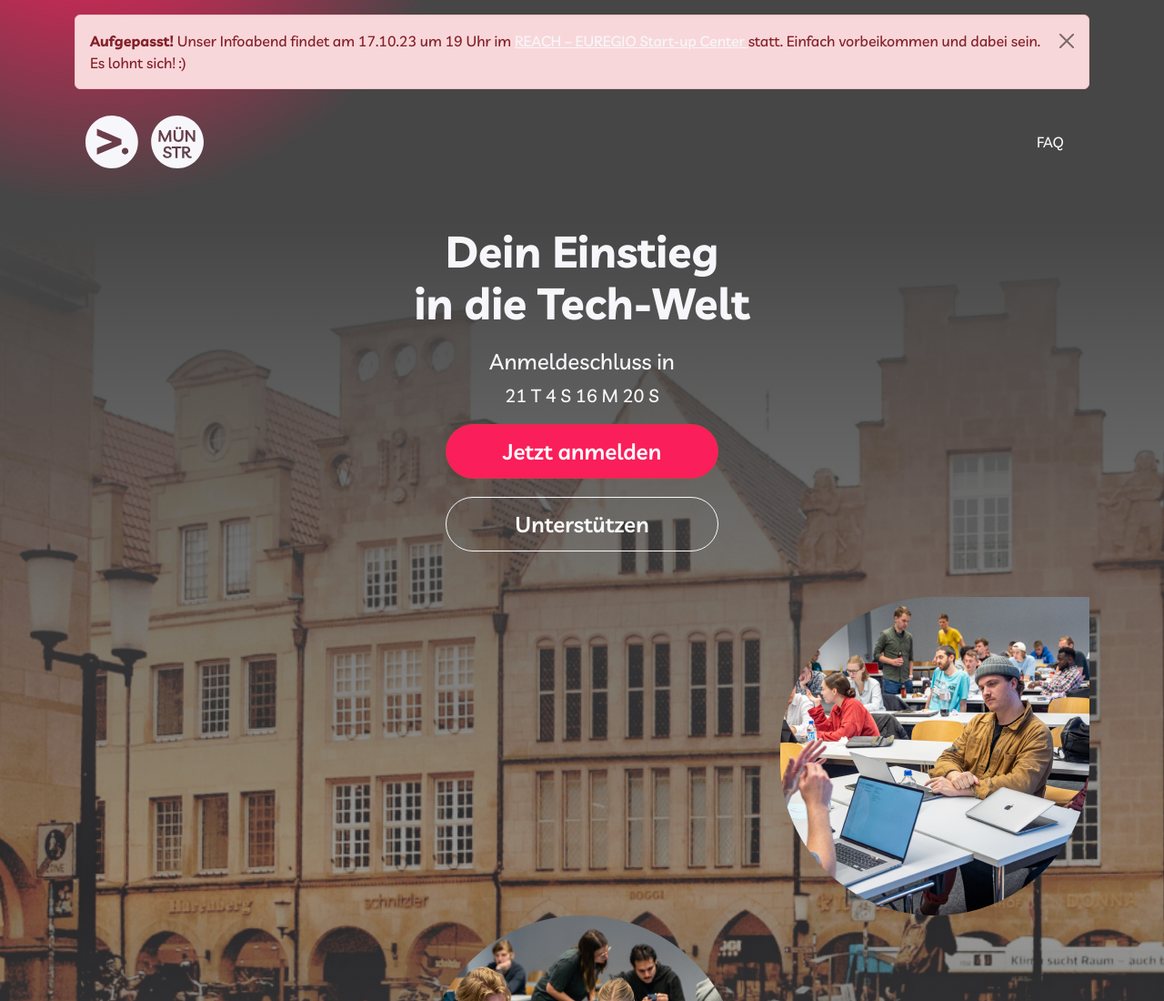
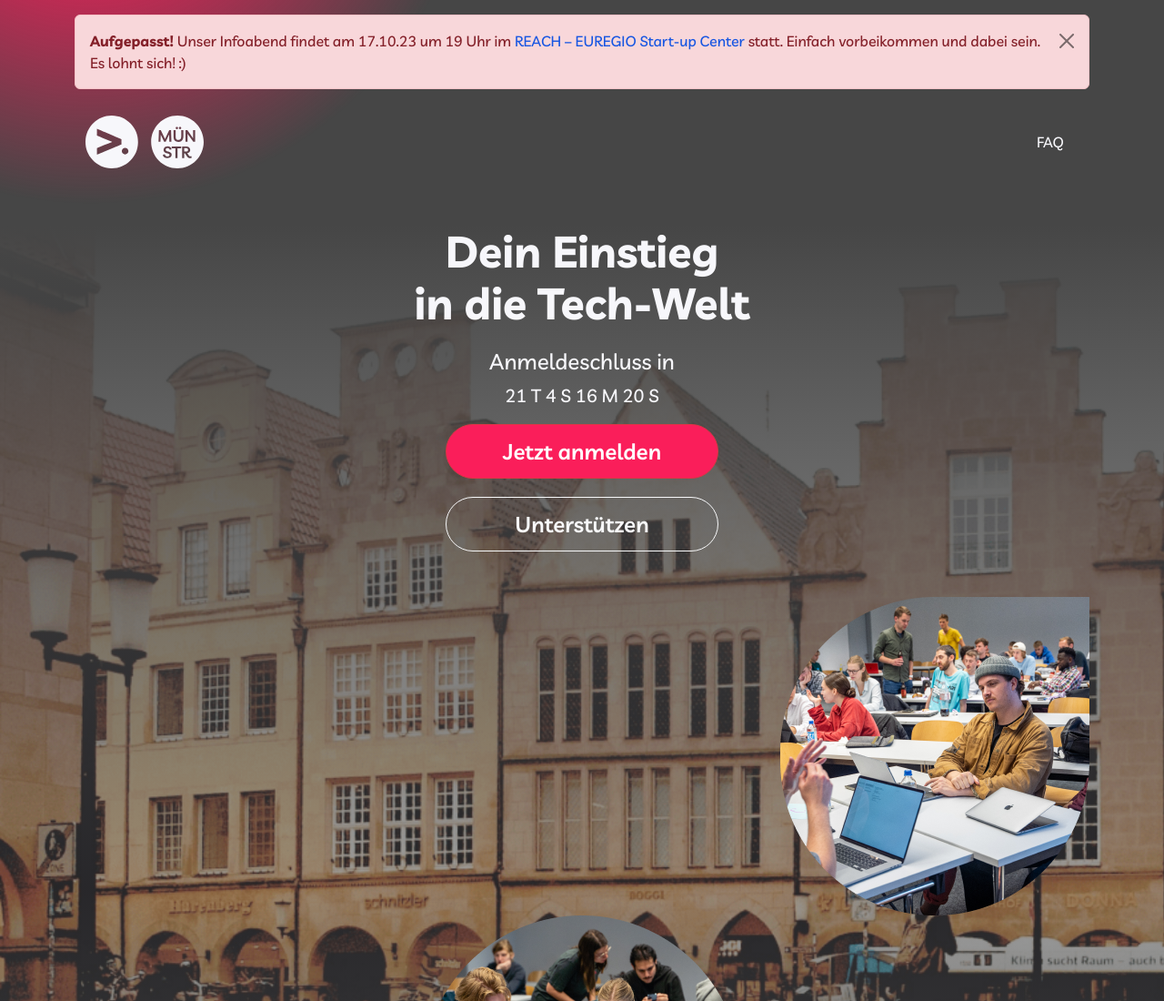
Before and after one commit to techlabsms/techlabs_local, a plain HTML site: page index.html in a window 1280 px wide. Shown: the top 1100 px of the page at 91% size. Drawn offline with nearby package versions, Linux system fonts and the light colour scheme.

Commit message:
Update style.css

```diff
--- a/style.css
+++ b/style.css
@@ -75,8 +75,11 @@ a {
 }
 
 .toastlink {
-    color: #F7F7FB;
-    text-decoration: underline;
+    color: #1756E2;
+}
+
+.toastlink:hover {
+    color: #1756E2;
 }
 
 p {
```
